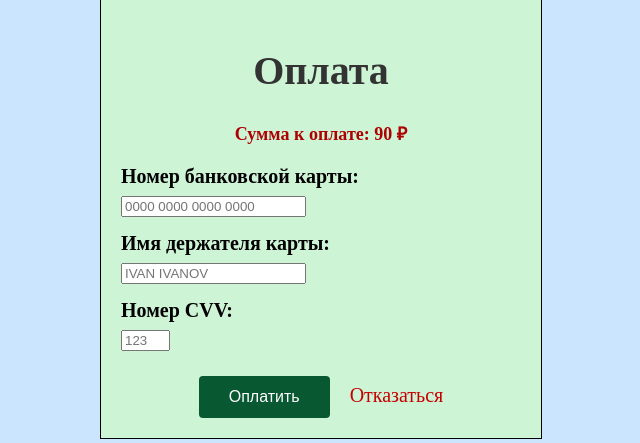
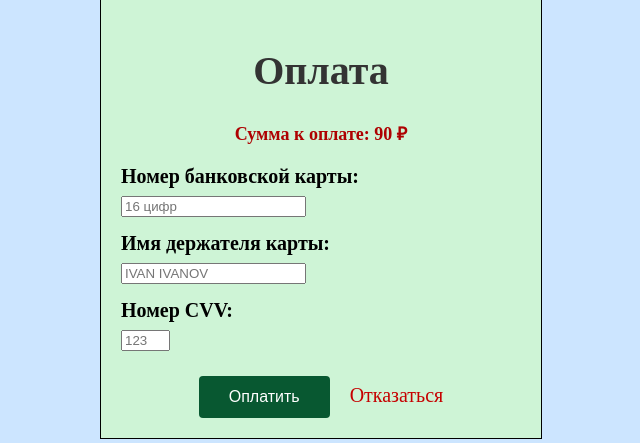
Before and after one commit to vvvicntu/vospa-back-labs, a Flask app: page /lab3/pay in a window 1280 px wide. Shown: the part 129-572 px from the top of the page, without its empty margins (334-974 px from the left). Run offline with Flask 3, Linux system fonts and the light colour scheme.

Commit message:
Исправления

```diff
--- a/lab3.py
+++ b/lab3.py
@@ -308,7 +308,7 @@ def cars():
 
 @lab3.route('/lab3/reset_cars')
 def reset_cars():
-    """Очистка фильтра и кук"""
+    # Очистка фильтра и кук
     resp = make_response(redirect('/lab3/cars'))
     resp.delete_cookie('min_price')
     resp.delete_cookie('max_price')
--- a/templates/lab3/pay.html
+++ b/templates/lab3/pay.html
@@ -66,7 +66,7 @@
 
             <div class="form">
                 <label>Номер банковской карты:</label>
-                <input type="text" name="card" pattern="\d{16}" placeholder="0000 0000 0000 0000">
+                <input type="text" name="card" pattern="\d{16}" placeholder="16 цифр">
             </div>
 
             <div class="form">
```
